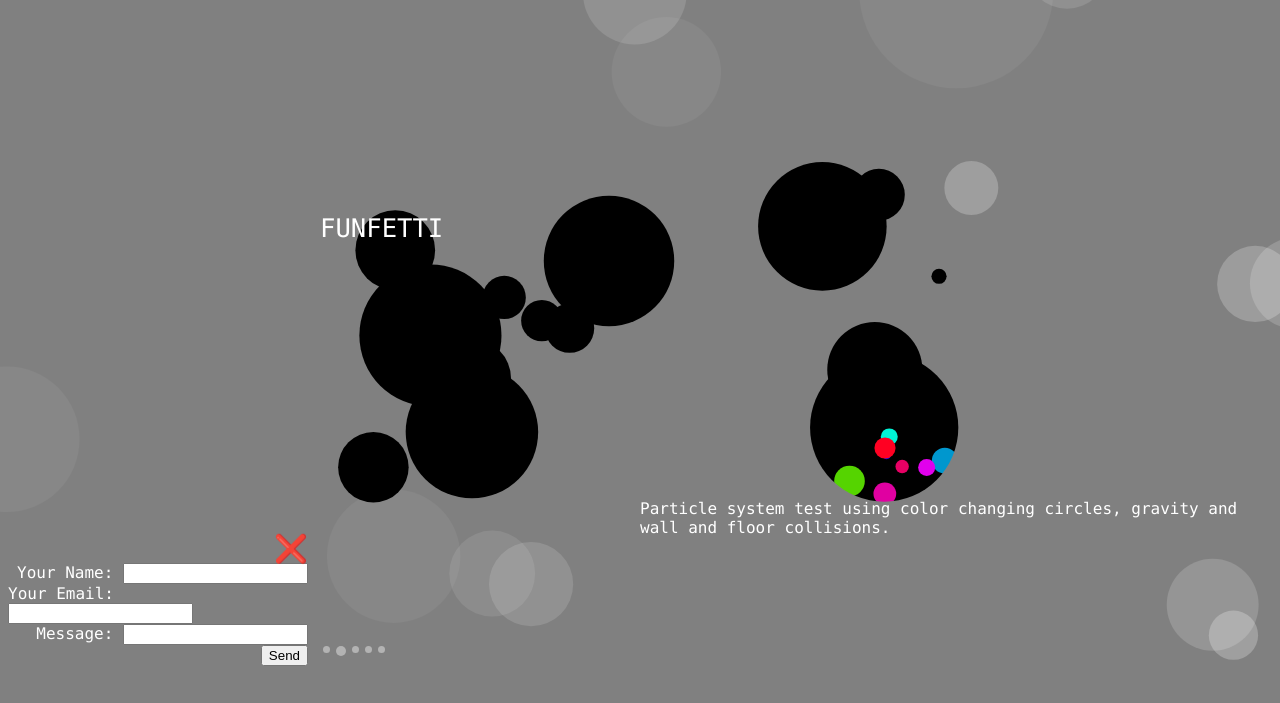
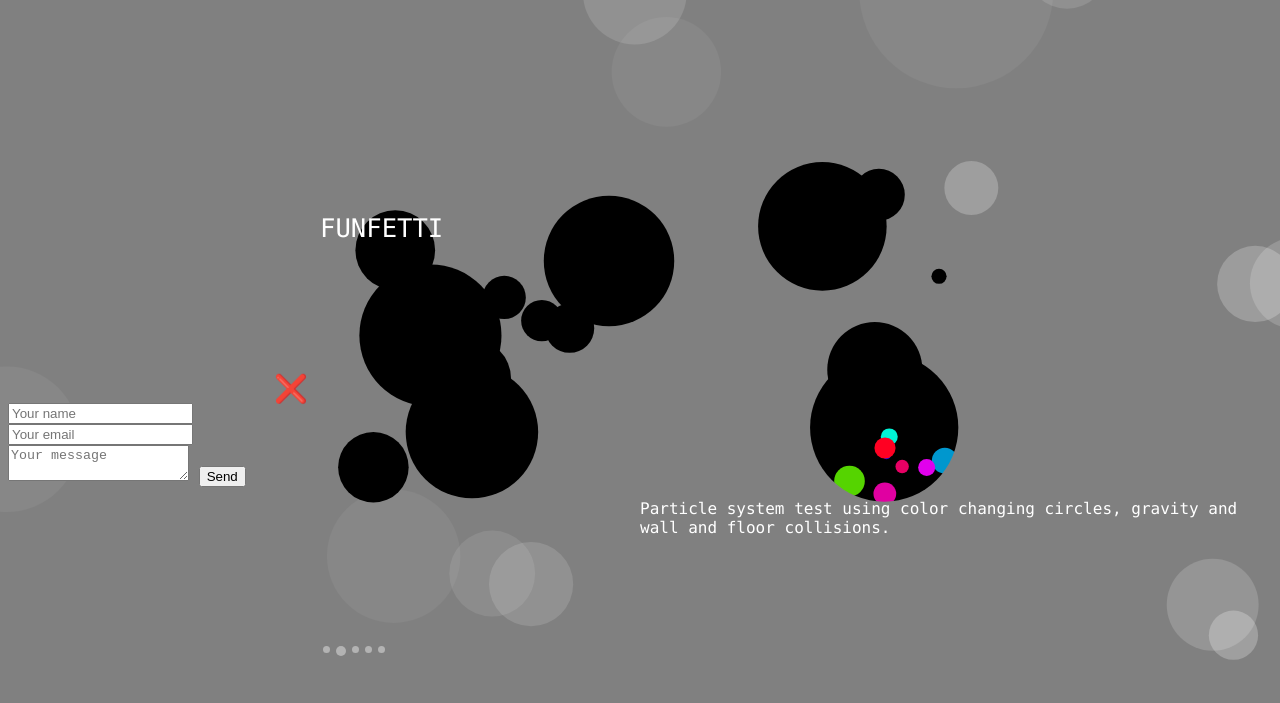
Before and after one commit to miloshcavitch/miloshcavitch.github.io, a plain HTML site: page index.html in a window 1280 px wide. Both pictures are taken after a click on the element "CONTACT". Shown: the part 77-780 px from the top of the page. Drawn offline with nearby package versions, Linux system fonts and the light colour scheme.

Commit message:
adds formspree form

```diff
--- a/DOM.js
+++ b/DOM.js
@@ -26,7 +26,7 @@ $('.links').click(function(event){
     case 'CONTACT':
     isContactShowing = !isContactShowing;
       if (isContactShowing){
-        $('#contact-form').css('top', '80%');
+        $('#contact-form').css('top', '60%');
       } else {
         $('#contact-form').css('top', '110%');
       }
--- a/index.html
+++ b/index.html
@@ -43,25 +43,21 @@
 
     <div id='contact-form'>
       <p class='contact-cross'>&#10060</p>
-      <form action='/emails' method='post'>
-        <div>
-          <label for='name'>Your Name:</label>
-          <input type='text' id='name' name='user_name' />
-        </div>
 
-        <div>
-          <label for='email'>Your Email:</label>
-          <input type='text' id='email' name='user_email' />
-        </div>
+      <form id="contactform" method="POST">
+        <input type="text" name="name" placeholder="Your name">
+        <input type="email" name="_replyto" placeholder="Your email">
+        <input type="hidden" name="_subject" value="Website contact" />
+        <textarea name="message" placeholder="Your message"></textarea>
+        <input type="text" name="_gotcha" style="display:none" />
+        <input type="submit" value="Send">
+      </form>
 
-        <div>
-          <label for='message'>Message:</label>
-          <input type='text' id='message' height: '420px' name='user_message' />
-        </div>
-        <div class="button">
-        <button type="submit">Send</button>
-        </div>
-      </form>
+      <script>
+        var contactform =  document.getElementById('contactform');
+        contactform.setAttribute('action', '//formspree.io/' + 'milo.a.hatch' + '@' + 'gmail' + '.' + 'com');
+      </script>
+
     </div>
     <script type='text/javascript' src='projects/smooth.js'></script>
     <script type='text/javascript' src='rainbowray.js'></script>
--- a/style.css
+++ b/style.css
@@ -69,6 +69,10 @@ nav ul li p, #Mnav ul li p{
   top: -30px;
   right: 0px;
   cursor: pointer;
+}
+.my-email {
+  margin-left: 40px;
+
 }
 #Mnav{
   display: none;
```
Also changed, not shown: oldform.html (added, +12 -0 lines).
